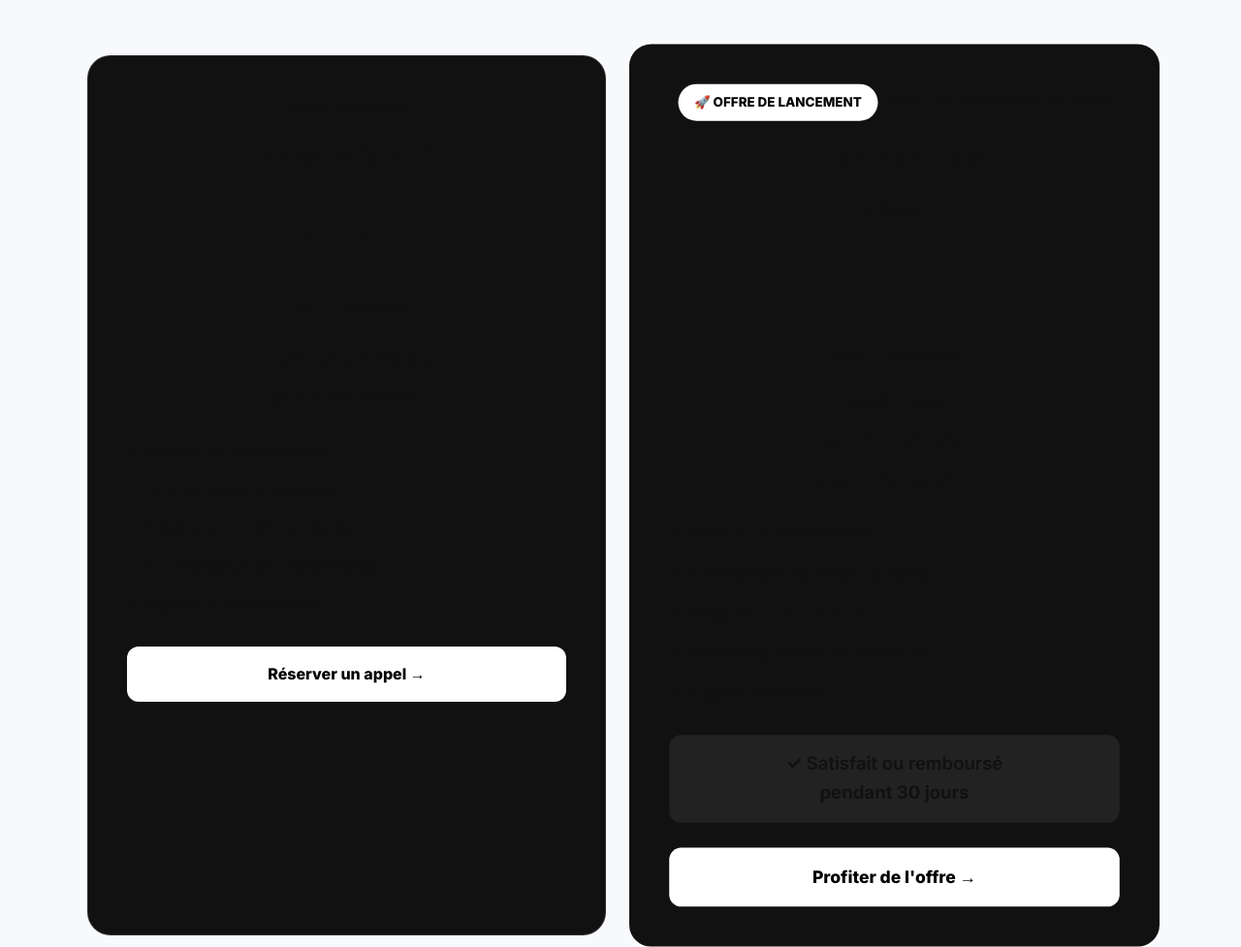
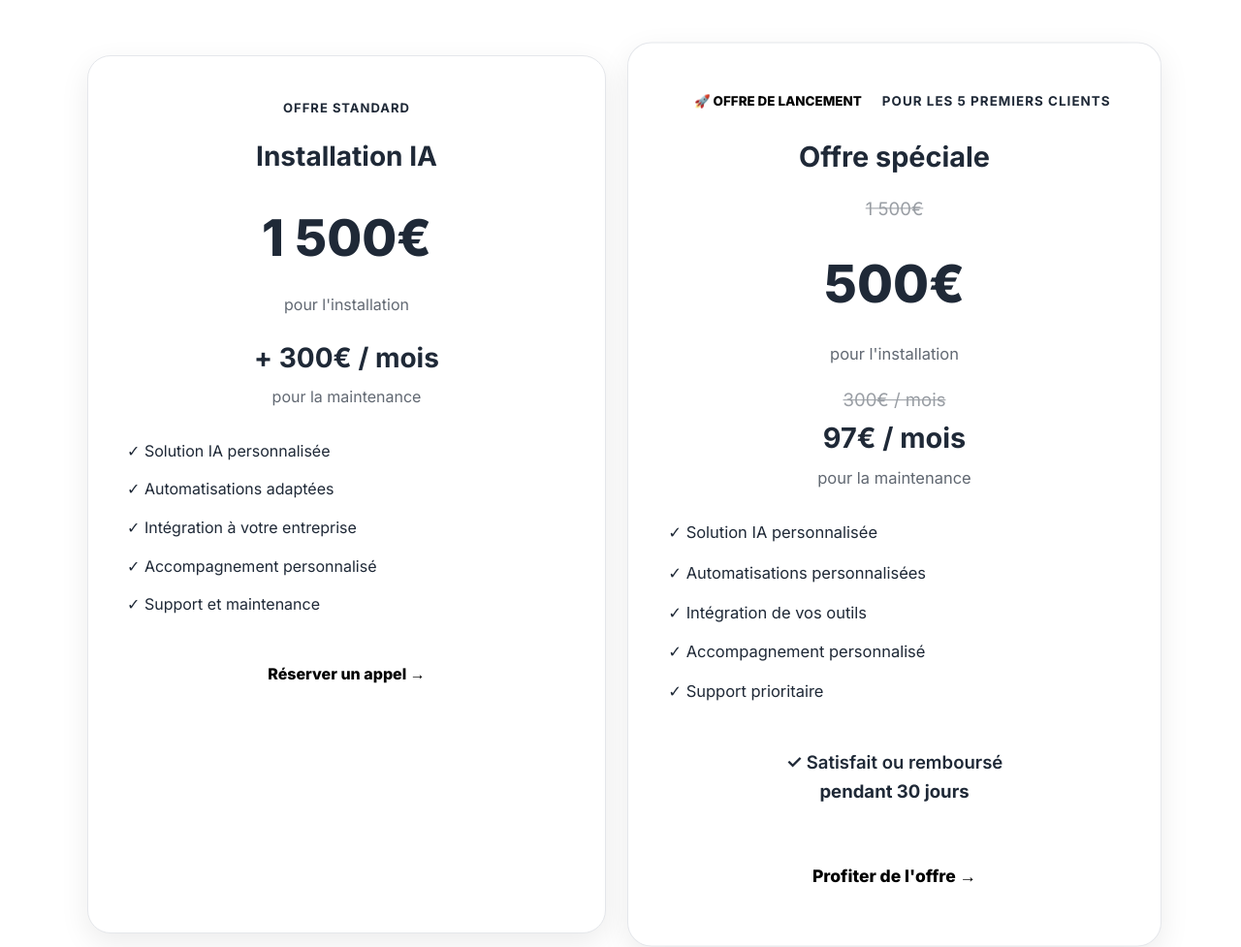
Before and after one commit to omnix-ia-art/omnix-ia, a website built with Vite: page index.html in a window 1280 px wide. Shown: the part 2265-3242 px from the top of the page at 97% size. Built offline with nearby package versions, Linux system fonts and the light colour scheme.

Commit message:
Corriger le fond de l'offre

```diff
--- a/src/style.css
+++ b/src/style.css
@@ -1261,3 +1261,53 @@ footer {
   }
 
 }
+/* ===== NOUVELLE OFFRE ===== */
+
+.pricing-section {
+  background: #ffffff;
+  color: #1f2937;
+}
+
+.pricing-grid {
+  background: transparent;
+}
+
+.pricing-card,
+.offer-card,
+.pricing-card.special-offer {
+  background: #ffffff !important;
+  color: #1f2937 !important;
+  border: 1px solid #e5e7eb;
+  box-shadow: 0 10px 30px rgba(0, 0, 0, 0.08);
+}
+
+.pricing-card h1,
+.pricing-card h2,
+.pricing-card h3,
+.pricing-card p,
+.pricing-card span,
+.pricing-card li,
+.offer-card h1,
+.offer-card h2,
+.offer-card h3,
+.offer-card p,
+.offer-card span {
+  color: #1f2937 !important;
+}
+
+/* Offre de lancement */
+.special-offer {
+  background: #ffffff !important;
+}
+
+/* Mobile */
+@media (max-width: 768px) {
+  .pricing-grid {
+    grid-template-columns: 1fr;
+  }
+
+  .pricing-card,
+  .offer-card {
+    width: 100%;
+  }
+}
```
